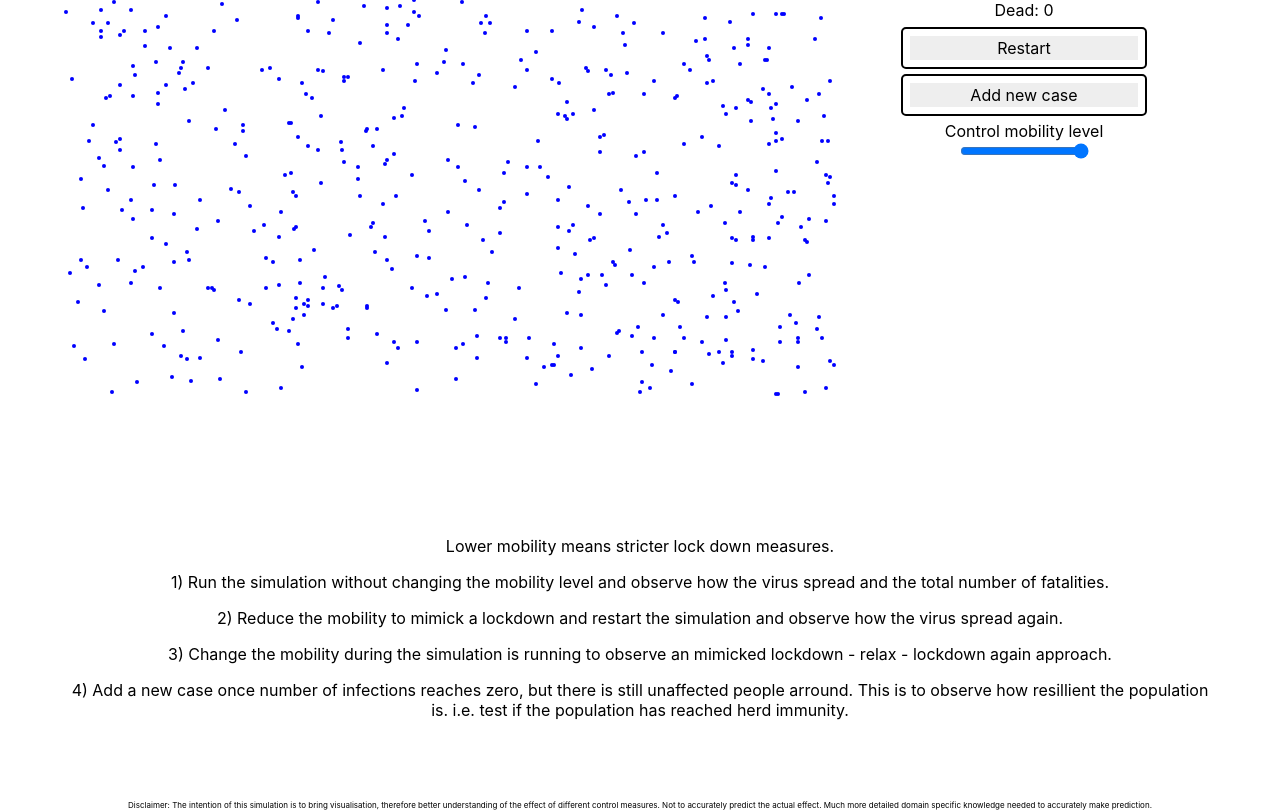
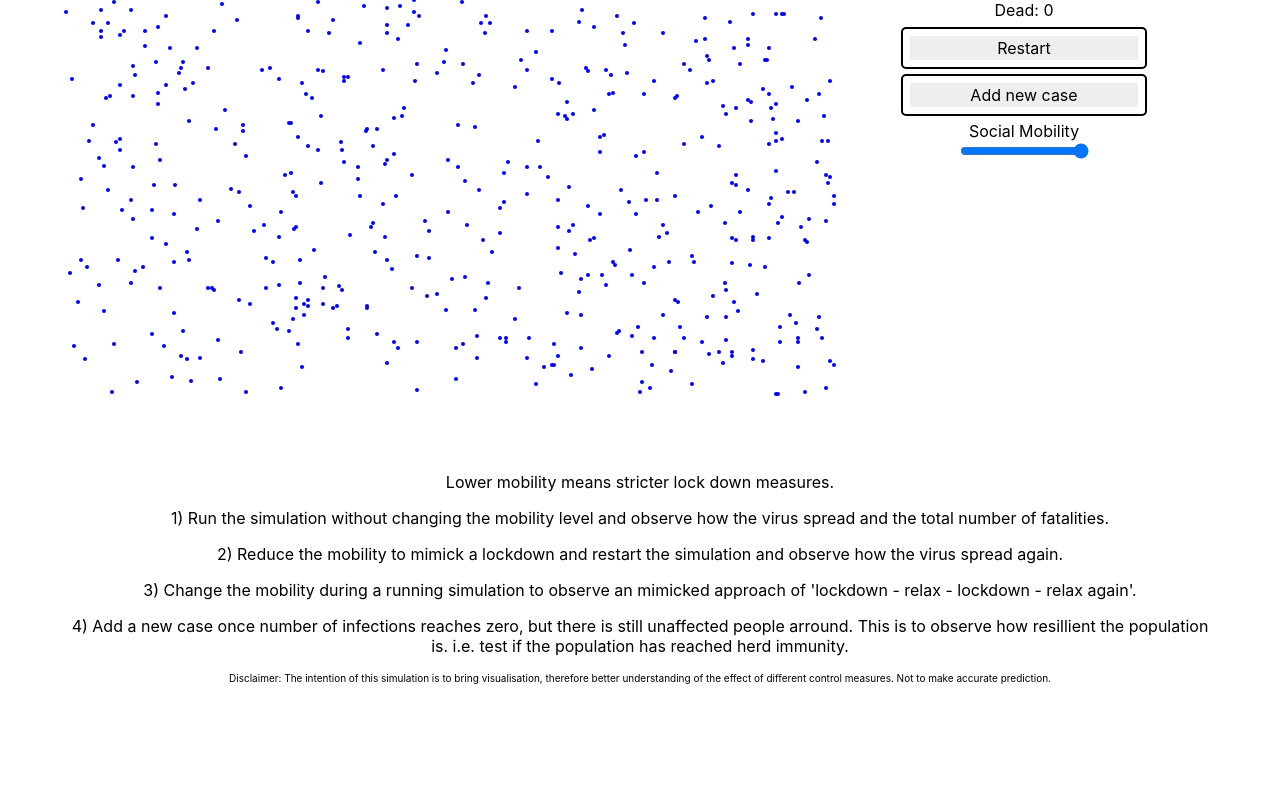
Before and after one commit to linamm/virussimulation, a React (Create React App) app: page / in a window 1280 px wide. Shown: the part 440-1250 px from the top of the page. After the commit the page ends 1124 px from the top, so only its background shows below. Built offline with nearby package versions, Linux system fonts and the light colour scheme.

Commit message:
small text changes

```diff
--- a/src/App.js
+++ b/src/App.js
@@ -54,7 +54,7 @@ const styles = {
   },
   footer: {
     float: 'bottom',
-    fontSize: 8
+    fontSize: 10
   },
   grid: {
   },
@@ -149,20 +149,20 @@ function App() {
           <div style={{...styles.label, ...{color: COLOR_DEAD}}}>{'Dead: ' + numberOfType(dots, COLOR_DEAD)} </div>
           <div style={styles.button} onClick={onRestart}> <div style={styles.text}>Restart</div>  </div>
           <div style={styles.button} onClick={_onAddInfection}> <div style={styles.text}>Add new case</div> </div>
-            <div> Control mobility level </div>
+            <div>  Social Mobility </div>
             <input id="typeinp" type="range" min="0" max="1" defaultValue="1" step="0.1" onChange={onMobilityChanged} style={{alignSelf: "stretch"}}/>
         </div>
     </div>
-    <div style={{...styles.instructions, ...{margin: dimensions.width * MARGIN}}}>
+    <div style={{...styles.instructions, ...{marginRight: dimensions.width * MARGIN, marginLeft: dimensions.width * MARGIN}}}>
         <p> Lower mobility means stricter lock down measures.</p>
         <p>1) Run the simulation without changing the mobility level and observe how the virus spread and the total number of fatalities.</p>
         <p>2) Reduce the mobility to mimick a lockdown and restart the simulation and observe how the virus spread again.</p>
-        <p> 3) Change the mobility during the simulation is running to observe an mimicked lockdown - relax - lockdown again approach.
+        <p> 3) Change the mobility during a running simulation to observe an mimicked approach of 'lockdown - relax - lockdown - relax again'.
         </p>
         <p> 4) Add a new case once number of infections reaches zero, but there is still unaffected people arround. This is to observe how resillient the population is. i.e. test if the population has reached herd immunity. </p>
     </div>
     <div style={styles.footer}>
-        Disclaimer: The intention of this simulation is to bring visualisation, therefore better understanding of the effect of different control measures. Not to accurately predict the actual effect. Much more detailed domain specific knowledge needed to accurately make prediction.
+        Disclaimer: The intention of this simulation is to bring visualisation, therefore better understanding of the effect of different control measures. Not to make accurate prediction.
     </div>
     </div>
 
```
